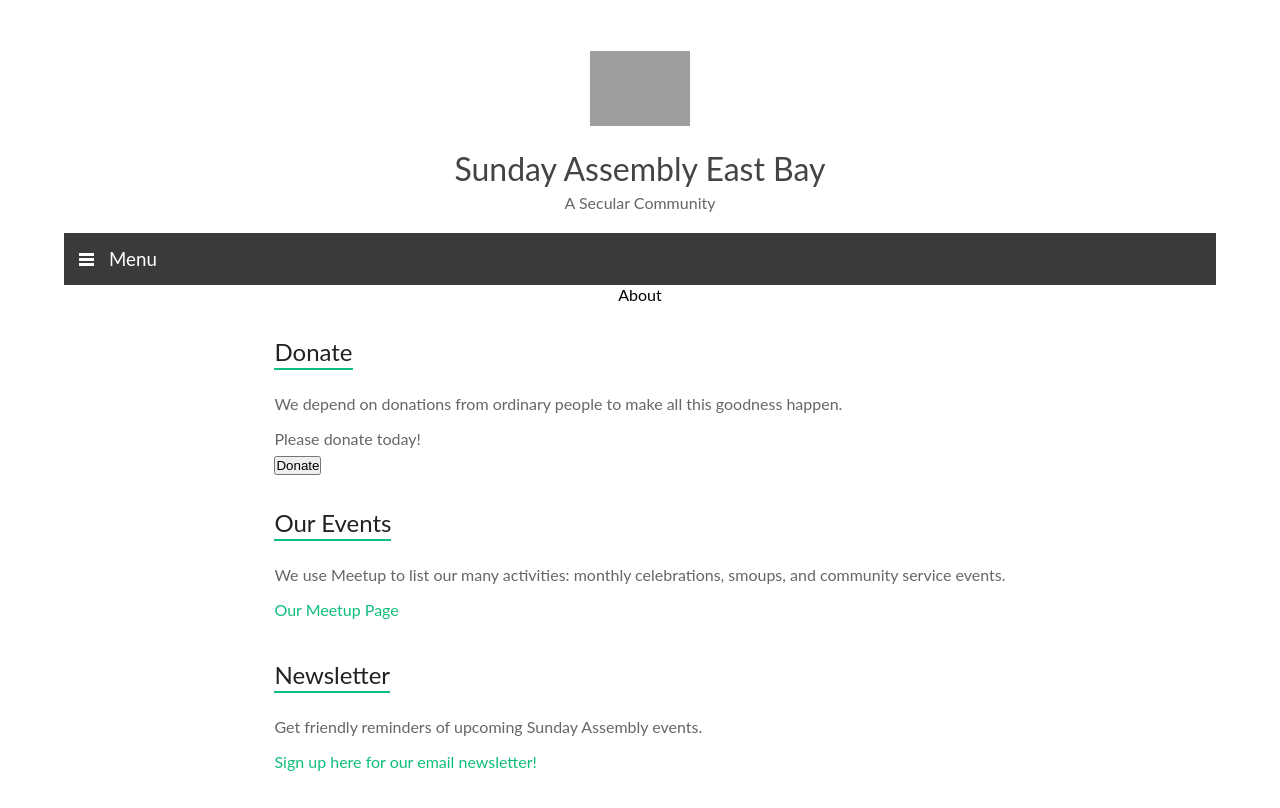
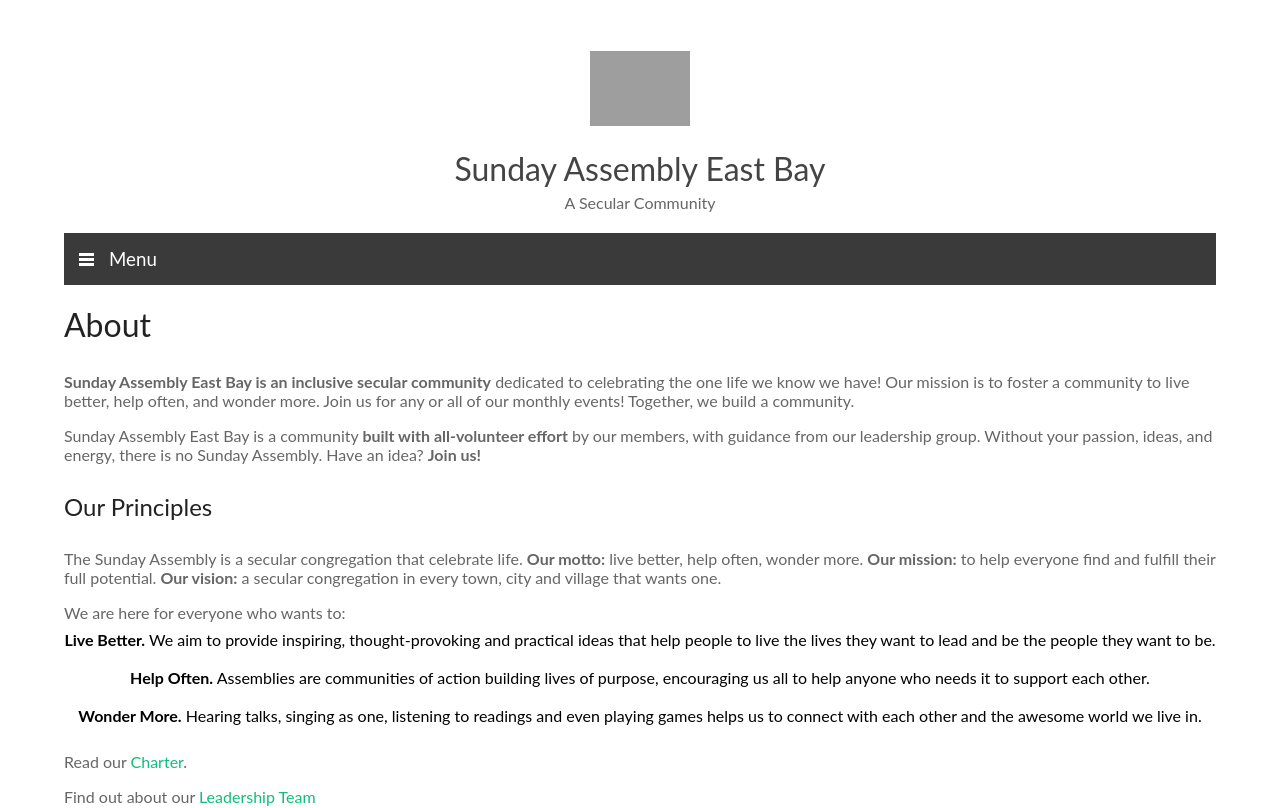
Before and after one commit to g-merrill/saeb, a React (Create React App) app: page /saeb/about in a window 1280 px wide. Shown: the top 808 px of the page. Built offline with nearby package versions, Linux system fonts and the light colour scheme; grey boxes are pictures that could not be loaded.

Commit message:
Add content to About page

```diff
--- a/src/pages/About.js
+++ b/src/pages/About.js
@@ -2,7 +2,40 @@
 import './css/About.scss';
 
 const About = () => (
-  <div className="About">About</div>
+  <div className="content About">
+    <h1 className='section-title'>About</h1>
+    <p className='main-text'>
+      <strong>Sunday Assembly East Bay is an inclusive secular community</strong> dedicated to celebrating the one life we know we have! Our mission is to foster a community to live better, help often, and wonder more. Join us for any or all of our monthly events! Together, we build a community.
+    </p>
+    <p className='main-text'>
+      Sunday Assembly East Bay is a community <strong>built with all-volunteer effort</strong> by our members, with guidance from our leadership group. Without your passion, ideas, and energy, there is no Sunday Assembly. Have an idea? <strong>Join us!</strong>
+    </p>
+    <h2 className='section-title'>Our Principles</h2>
+    <p className='main-text'>
+      The Sunday Assembly is a secular congregation that celebrate life. <strong>Our motto:</strong> live better, help often, wonder more. <strong>Our mission:</strong> to help everyone find and fulfill their full potential. <strong>Our vision:</strong> a secular congregation in every town, city and village that wants one.
+    </p>
+    <p className='main-text'>We are here for everyone who wants to:</p>
+    <ul>
+      <li>
+        <strong>Live Better.</strong> We aim to provide inspiring, thought-provoking and practical ideas that help people to live the lives they want to lead and be the people they want to be.
+      </li>
+      <br/>
+      <li>
+        <strong>Help Often.</strong> Assemblies are communities of action building lives of purpose, encouraging us all to help anyone who needs it to support each other.
+      </li>
+      <br/>
+      <li>
+        <strong>Wonder More.</strong> Hearing talks, singing as one, listening to readings and even playing games helps us to connect with each other and the awesome world we live in.
+      </li>
+      <br/>
+    </ul>
+    <p className='main-text'>
+      Read our <a className="main-link" href="https://sundayassemblyeastbay.org/charter/" target="_blank" rel="noopener noreferrer">Charter</a>.
+    </p>
+    <p className='main-text'>
+      Find out about our <a className="main-link" href="https://sundayassemblyeastbay.org/leadership-team/" target="_blank" rel="noopener noreferrer">Leadership Team</a>
+    </p>
+  </div>
 );
 
 export default About;
--- a/src/pages/Home.js
+++ b/src/pages/Home.js
@@ -1,4 +1,5 @@
 import React from 'react';
+import { Link } from 'react-router-dom';
 import './css/Home.scss';
 
 const Home = () => (
@@ -23,7 +24,7 @@
     <section className="home-smoups">
       <h2 className="section-title">Smoups</h2>
       <p className="main-text">Our name for small groups is smoups (that’s what happens when the two founders of Sunday Assembly International are comedians!).</p>
-      <p className="main-text">The <a className="main-link" href="https://sundayassemblyeastbay.org/smoups/" target="_blank" rel="noopener noreferrer">variety of smoups</a> has grown out of our members interests and ideas. So, anyone can propose a new one for just about any interest.</p>
+      <p className="main-text">The <Link className="main-link" to="/saeb/smoups">variety of smoups</Link> has grown out of our members interests and ideas. So, anyone can propose a new one for just about any interest.</p>
     </section>
     <section className="home-community-service">
       <h2 className="section-title">Community Service Events</h2>
```
